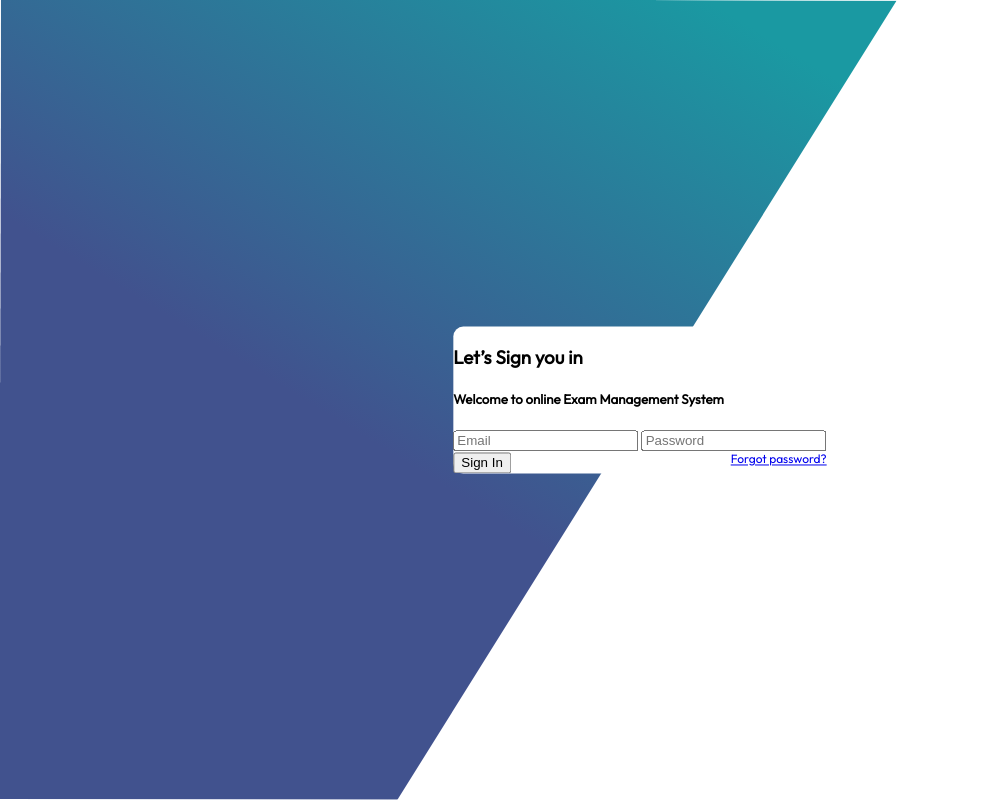
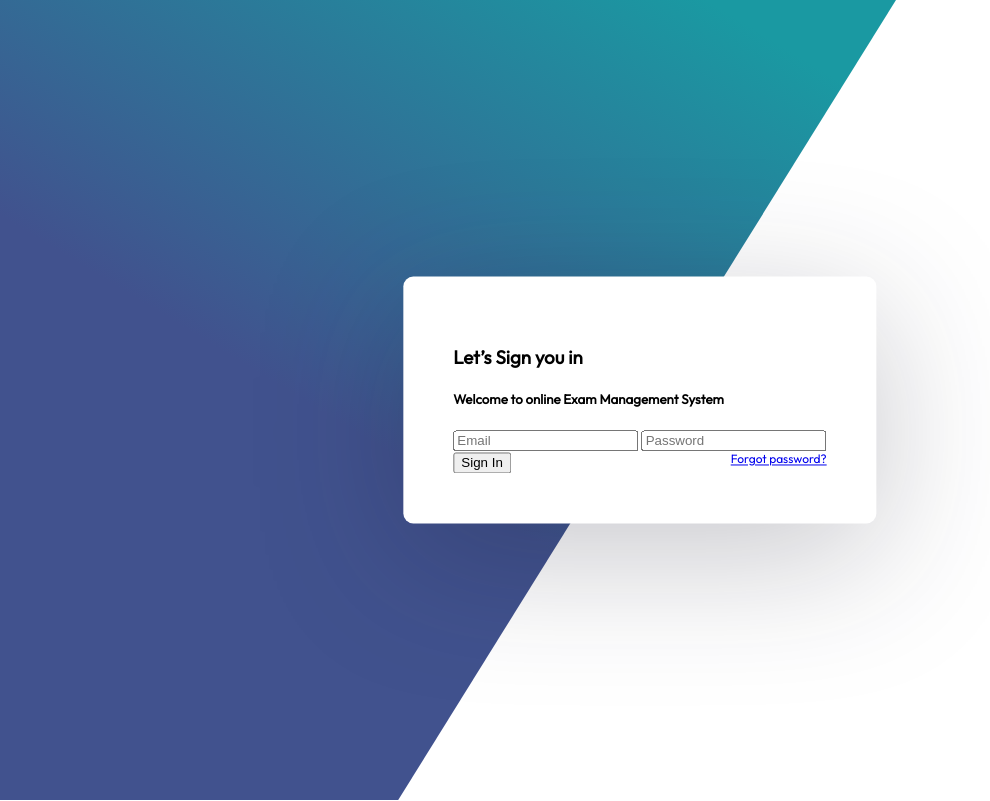
Before and after one commit to sabir-phantom/Web-project, a plain HTML site: page index.html in a window 1280 px wide. Shown: the whole page, without its empty margins (0-990 px from the left). Drawn offline with Linux system fonts and the light colour scheme.

Commit message:
bg layer fixed

```diff
--- a/css/styles.css
+++ b/css/styles.css
@@ -17,9 +17,8 @@ body {
   background-size: cover;
   width: 100%;
   height: 100%;
-  border-right: 100% solid transparent;
   mix-blend-mode: normal;
-  transform: rotate(-179.9deg);
+  transform: rotate(-180deg);
   clip-path: polygon(30% 100%, 100% 100%, 100% -80%);
 }
 
@@ -31,4 +30,6 @@ body {
     transform: translate(-50%,  -50%);
     background-color: white;
     border-radius: 10px;
+    padding: 50px;
+    filter: drop-shadow(0px 32px 72px rgba(20, 20, 43, 0.24));
   }
```
